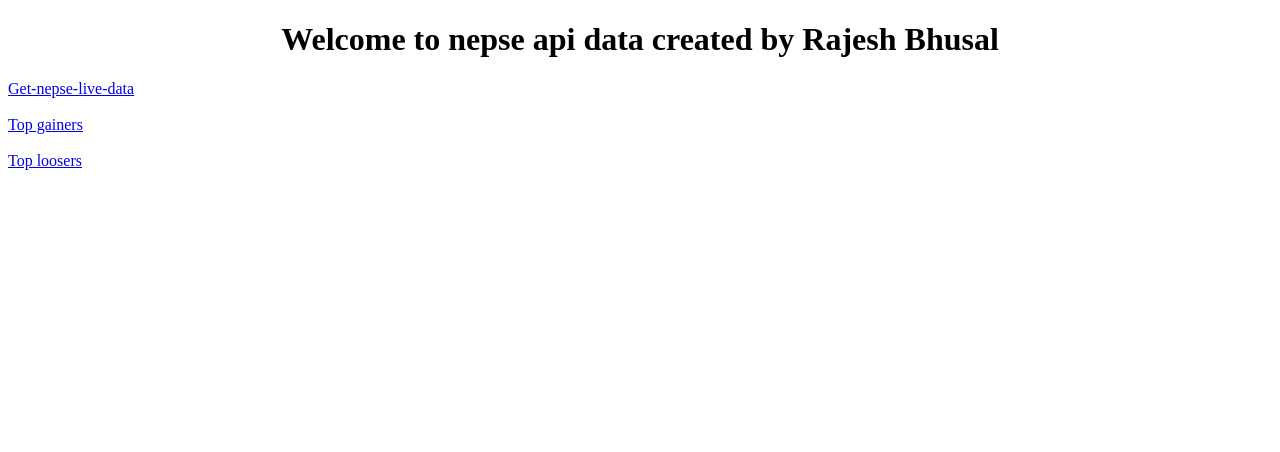
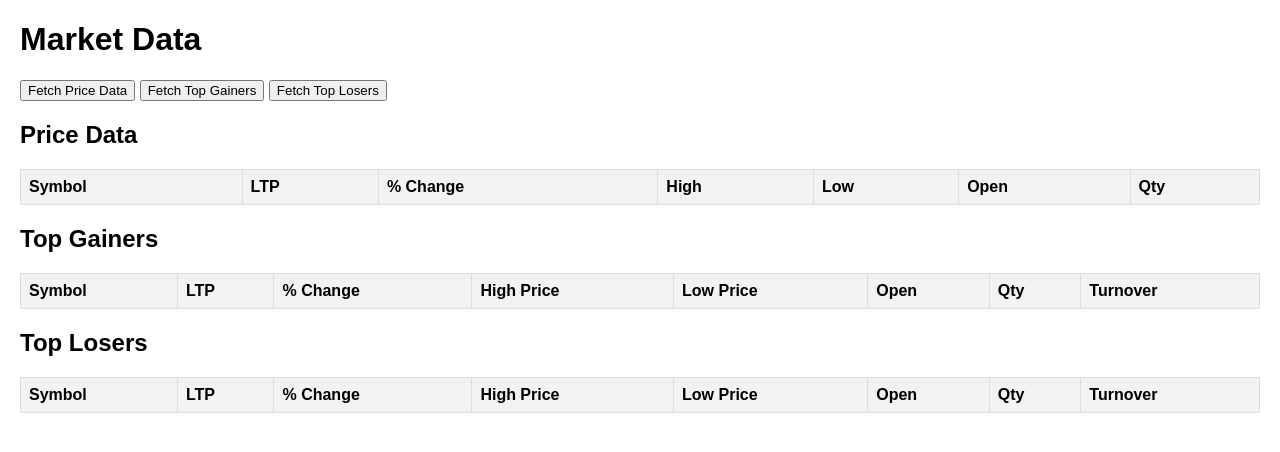
Before and after one commit to spk90/new-mero-scraper, a website: page index.html in a window 1280 px wide. Drawn offline with Linux system fonts and the light colour scheme; no server answers.

Commit message:
Initial commit

```diff
--- a/index.html
+++ b/index.html
@@ -1,16 +1,158 @@
 <!DOCTYPE html>
 <html lang="en">
-<head>
-    <meta charset="UTF-8">
-    <meta http-equiv="X-UA-Compatible" content="IE=edge">
-    <meta name="viewport" content="width=device-width, initial-scale=1.0">
-    <title>Document</title>
-</head>
-<body>
-    <center><h1>Welcome to nepse api data created by Rajesh Bhusal</h1></center>
+  <head>
+    <meta charset="UTF-8" />
+    <meta name="viewport" content="width=device-width, initial-scale=1.0" />
+    <title>Market Data</title>
+    <style>
+      body {
+        font-family: Arial, sans-serif;
+        margin: 20px;
+      }
+      table {
+        width: 100%;
+        border-collapse: collapse;
+        margin-top: 20px;
+      }
+      th,
+      td {
+        border: 1px solid #ddd;
+        padding: 8px;
+        text-align: left;
+      }
+      th {
+        background-color: #f2f2f2;
+      }
+    </style>
+  </head>
+  <body>
+    <h1>Market Data</h1>
+    <button onclick="fetchPrice()">Fetch Price Data</button>
+    <button onclick="fetchTopGainers()">Fetch Top Gainers</button>
+    <button onclick="fetchTopLosers()">Fetch Top Losers</button>
 
-    <a href="https://nepal-share.herokuapp.com/api/price">Get-nepse-live-data</a><br><br>
-    <a href="https://nepal-share.herokuapp.com/api/top-gainers">Top gainers</a><br><br>
-    <a href="https://nepal-share.herokuapp.com/api/top-loosers">Top loosers</a>
-</body>
+    <h2>Price Data</h2>
+    <table id="priceTable">
+      <thead>
+        <tr>
+          <th>Symbol</th>
+          <th>LTP</th>
+          <th>% Change</th>
+          <th>High</th>
+          <th>Low</th>
+          <th>Open</th>
+          <th>Qty</th>
+        </tr>
+      </thead>
+      <tbody></tbody>
+    </table>
+
+    <h2>Top Gainers</h2>
+    <table id="gainersTable">
+      <thead>
+        <tr>
+          <th>Symbol</th>
+          <th>LTP</th>
+          <th>% Change</th>
+          <th>High Price</th>
+          <th>Low Price</th>
+          <th>Open</th>
+          <th>Qty</th>
+          <th>Turnover</th>
+        </tr>
+      </thead>
+      <tbody></tbody>
+    </table>
+
+    <h2>Top Losers</h2>
+    <table id="losersTable">
+      <thead>
+        <tr>
+          <th>Symbol</th>
+          <th>LTP</th>
+          <th>% Change</th>
+          <th>High Price</th>
+          <th>Low Price</th>
+          <th>Open</th>
+          <th>Qty</th>
+          <th>Turnover</th>
+        </tr>
+      </thead>
+      <tbody></tbody>
+    </table>
+
+    <script>
+      async function fetchPrice() {
+        const response = await fetch("http://localhost:3000/api/price");
+        const data = await response.json();
+        const tableBody = document
+          .getElementById("priceTable")
+          .querySelector("tbody");
+        tableBody.innerHTML = "";
+        data.result.forEach((item) => {
+          const row = `<tr>
+            <td>${item.symbol}</td>
+            <td>${item.ltp}</td>
+            <td>${item["% change"]}</td>
+            <td>${item.high}</td>
+            <td>${item.low}</td>
+            <td>${item.open}</td>
+            <td>${item.qty}</td>
+          </tr>`;
+          tableBody.innerHTML += row;
+        });
+      }
+
+      async function fetchTopGainers() {
+        const response = await fetch("http://localhost:3000/api/top-gainers");
+        const data = await response.json();
+        const tableBody = document
+          .getElementById("gainersTable")
+          .querySelector("tbody");
+        tableBody.innerHTML = "";
+        data.result.forEach((item) => {
+          const row = `<tr>
+            <td>${item.symbol}</td>
+            <td>${item.ltp}</td>
+            <td>${item["%change"]}</td>
+            <td>${item.highPrice}</td>
+            <td>${item.lowPrice}</td>
+            <td>${item.open}</td>
+            <td>${item.qty}</td>
+            <td>${item.turnover}</td>
+          </tr>`;
+          tableBody.innerHTML += row;
+        });
+      }
+
+      async function fetchTopLosers() {
+        const response = await fetch("http://localhost:3000/api/top-loosers");
+        const data = await response.json();
+        const tableBody = document
+          .getElementById("losersTable")
+          .querySelector("tbody");
+        tableBody.innerHTML = "";
+        data.result.forEach((item) => {
+          const row = `<tr>
+            <td>${item.symbol}</td>
+            <td>${item.ltp}</td>
+            <td>${item["%change"]}</td>
+            <td>${item.highPrice}</td>
+            <td>${item.lowPrice}</td>
+            <td>${item.open}</td>
+            <td>${item.qty}</td>
+            <td>${item.turnover}</td>
+          </tr>`;
+          tableBody.innerHTML += row;
+        });
+      }
+
+      // Auto-update every 5 seconds (5000 milliseconds)
+      setInterval(() => {
+        fetchPrice();
+        fetchTopGainers();
+        fetchTopLosers();
+      }, 5000);
+    </script>
+  </body>
 </html>
```
Also changed, not shown: 1 other file.
